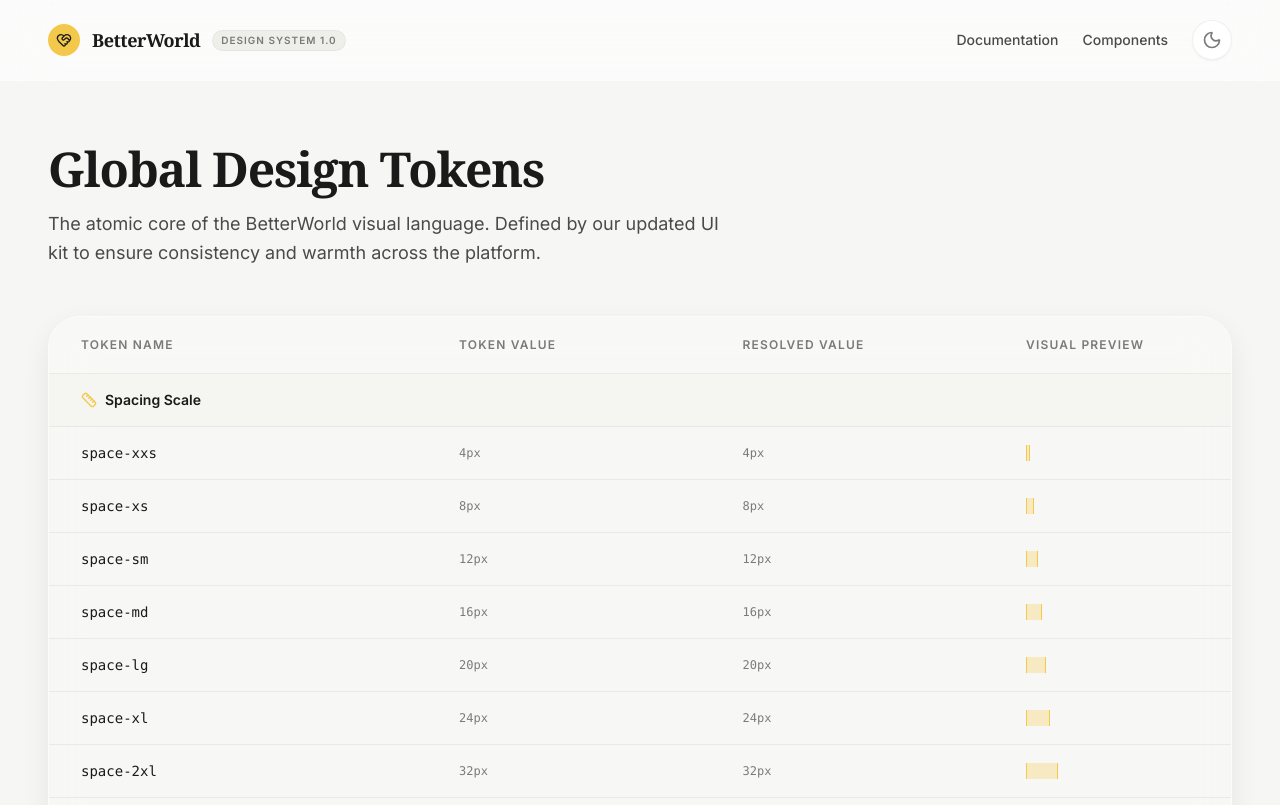
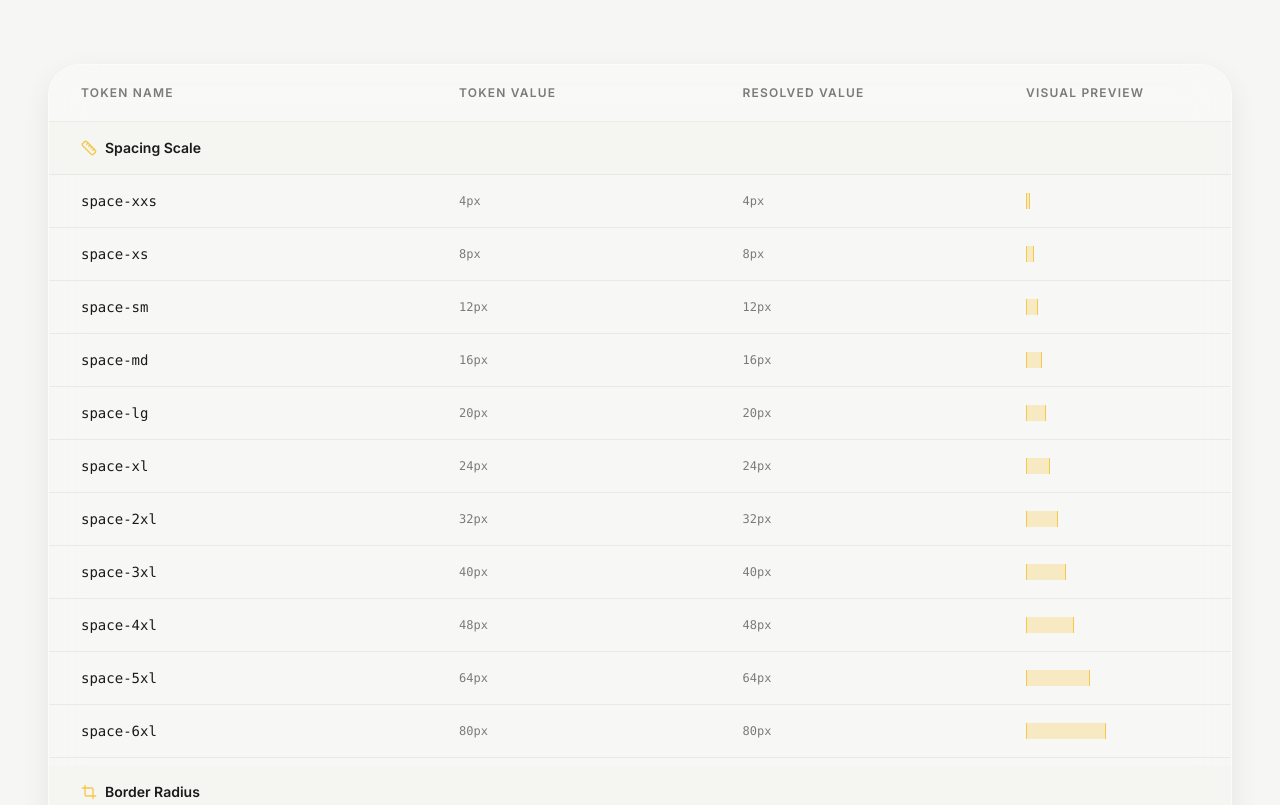
Before and after one commit to zalocncn/BWdesignTokens, a plain HTML site: page index.html in a window 1280 px wide. Shown: the top 805 px of the page. Drawn offline with nearby package versions, Linux system fonts and the light colour scheme.

Commit message:
Refactor: Remove header and navigation from design tokens dashboard

```diff
--- a/index.html
+++ b/index.html
@@ -37,34 +37,8 @@
 </head>
 <body class="min-h-screen pb-20">
 
-    <!-- Navigation -->
-    <nav class="glass-header sticky top-0 z-50 px-6 py-5 lg:px-12 flex items-center justify-between">
-        <div class="flex items-center gap-3">
-            <div class="w-8 h-8 rounded-full bg-[#F4C84A] flex items-center justify-center text-[#1A1A1A]">
-                <i data-lucide="heart-handshake" class="w-4 h-4"></i>
-            </div>
-            <span class="font-serif text-lg tracking-tight font-semibold text-[#1A1A1A]">BetterWorld</span>
-            <span class="px-2 py-0.5 rounded-full bg-[#EFEFEA] border border-[rgba(0,0,0,0.04)] text-[10px] font-semibold tracking-widest uppercase text-[#7A7A7A]">Design System 1.0</span>
-        </div>
-        <div class="flex items-center gap-6">
-            <a href="#" class="text-sm font-medium text-[#4A4A4A] hover:text-[#1A1A1A] transition-colors">Documentation</a>
-            <a href="#" class="text-sm font-medium text-[#4A4A4A] hover:text-[#1A1A1A] transition-colors">Components</a>
-            <button class="w-10 h-10 rounded-full border border-[rgba(0,0,0,0.06)] bg-white flex items-center justify-center text-[#7A7A7A] hover:text-[#F4C84A] shadow-sm hover:shadow-md transition-all">
-                <i data-lucide="moon" class="w-5 h-5"></i>
-            </button>
-        </div>
-    </nav>
-
     <!-- Main Content -->
     <main class="max-w-[1400px] mx-auto px-6 lg:px-12 py-16">
-
-        <!-- Header Section -->
-        <header class="mb-12 max-w-2xl">
-            <h1 class="font-serif text-4xl lg:text-5xl font-semibold tracking-tight mb-4 text-[#1A1A1A]">Global Design Tokens</h1>
-            <p class="text-lg text-[#4A4A4A] leading-relaxed">
-                The atomic core of the BetterWorld visual language. Defined by our updated UI kit to ensure consistency and warmth across the platform.
-            </p>
-        </header>
 
         <!-- Token Table Card -->
         <div class="glass-panel rounded-[32px] shadow-[0_10px_28px_rgba(0,0,0,0.07)] overflow-hidden">
```
